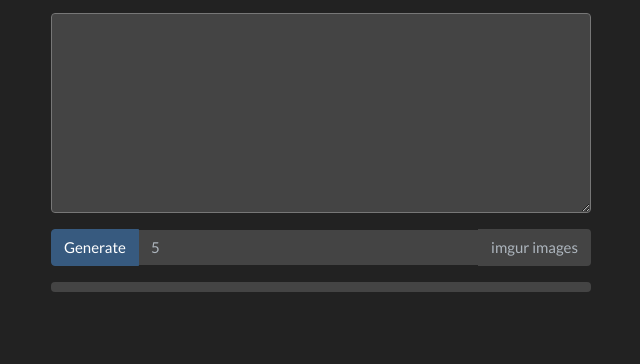
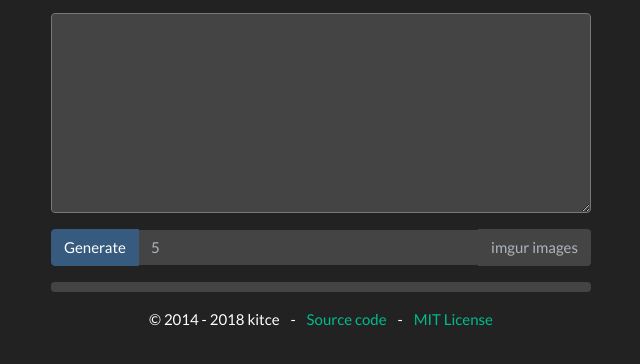
Before and after one commit to GoldenJTV/Let-s-Rand-imgur, a plain HTML site: page index.html in a window 1280 px wide. Shown: the part 64-428 px from the top of the page, without its empty margins (319-959 px from the left). Drawn offline with Linux system fonts and the light colour scheme.

Commit message:
Added footer

```diff
--- a/index.html
+++ b/index.html
@@ -59,6 +59,13 @@
             aria-valuemax="100"
         ></div>
       </div>
+      <p class="text-center">
+        &copy; 2014 - 2018 kitce
+        <span class="mx-2">-</span>
+        <a href="https://github.com/kitce/Let-s-Rand-imgur" target="_blank">Source code</a>
+        <span class="mx-2">-</span>
+        <a href="https://github.com/kitce/Let-s-Rand-imgur/blob/master/LICENSE" target="_blank">MIT License</a>
+      </p>
     </div>
   </div>
 </div>
```
